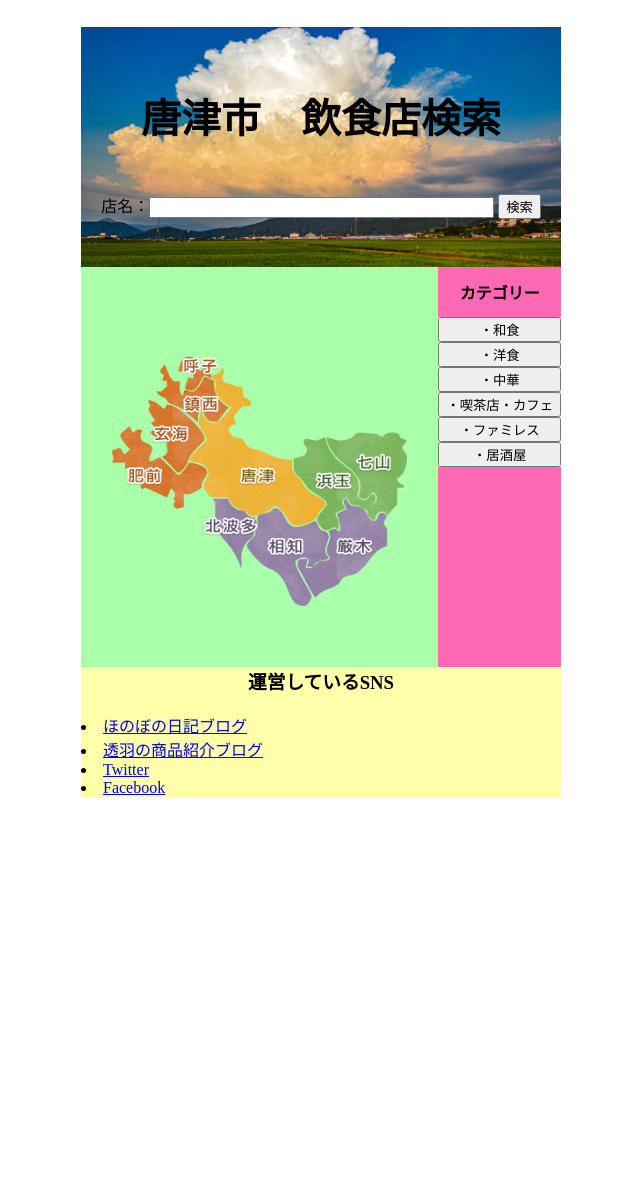
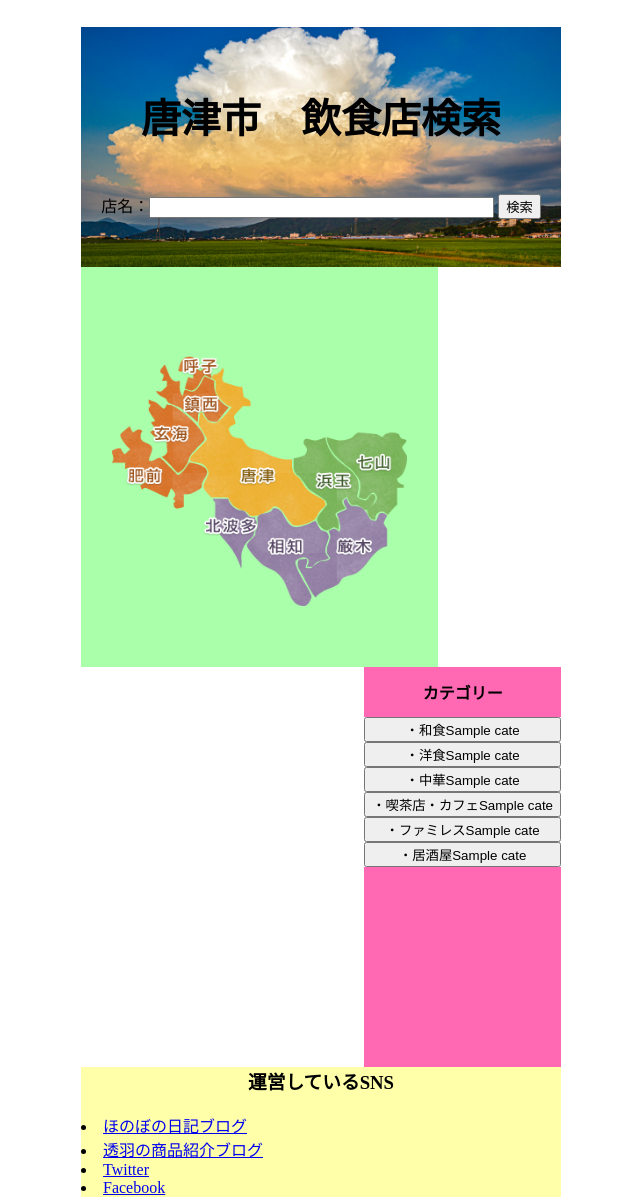
Before and after one commit to touwa0820/Django-Book, a Django app: template private_diary/diary/templates/index.html in a window 1280 px wide. Shown: the whole page, without its empty margins (319-959 px from the left). Before the commit the page ends 797 px from the top, so only its background shows below. Run offline with Django 3.2, Linux system fonts and the light colour scheme; the template is opened without the code that fills it: most values are stand-ins (such as "Sample title", 1, 10 or a date in 2020).

Commit message:
homepage

```diff
--- a/private_diary/diary/templates/index.html
+++ b/private_diary/diary/templates/index.html
@@ -38,32 +38,32 @@
                         <div class="boxBody">
                             <form action="{% url 'diary:table' %}" method="get" name="和食">
                                 <button>
-                                ・和食
+                                ・和食{{cate}}
                                 </button>
                             </form>
                             <form action="{% url 'diary:table' %}" method="get" name="洋食">
                                 <button>
-                                ・洋食
+                                ・洋食{{cate}}
                                 </button>
                             </form>
                             <form action="{% url 'diary:table' %}" method="get" name="中華">
                                 <button>
-                                ・中華
+                                ・中華{{cate}}
                                 </button>
                             </form>
                             <form action="{% url 'diary:table' %}" method="get" name="喫茶店・カフェ">
                                 <button>
-                                ・喫茶店・カフェ
+                                ・喫茶店・カフェ{{cate}}
                                 </button>
                             </form>
                             <form action="{% url 'diary:table' %}" method="get" name="ファミレス">
                                 <button>
-                                ・ファミレス
+                                ・ファミレス{{cate}}
                                 </button>
                             </form>
                             <form action="{% url 'diary:table' %}" method="get" name="居酒屋">
                                 <button>
-                                    ・居酒屋
+                                    ・居酒屋{{cate}}
                                 </button>
                             </form>
                         </div>
```
Also changed, not shown: private_diary/diary/views.py (+10 -0 lines), 1 other file.
